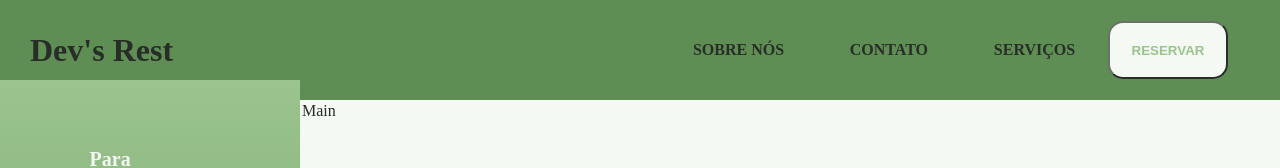
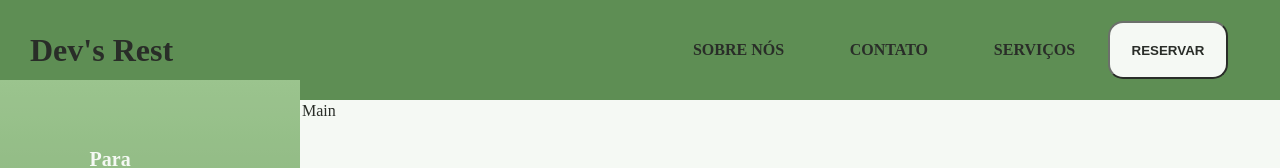
Before and after one commit to enricomartins018/mod5_devs_rest_hotel, a React (Vite) app: page / in a window 1280 px wide. In both pictures the pointer is over the button "RESERVAR". Shown: the top 168 px of the page. Built offline with nearby package versions, Linux system fonts and the light colour scheme.

Commit message:
criação do componente Button

```diff
--- a/src/components/Header/Header.module.css
+++ b/src/components/Header/Header.module.css
@@ -27,8 +27,7 @@ nav a {
 nav a:hover {
   color: black;
   font-size: 18px;
-  color: #daffc9
-
+  color: #daffc9;
 }
 
 button {
@@ -39,17 +38,13 @@ button {
   text-transform: uppercase;
   font-weight: bold;
   cursor: pointer;
-background-color:#b5dea4
-
-;
+  background-color: #b5dea4;
 }
 
 button:hover {
   width: 120px;
   height: 60px;
   transition: width 2s, height 4s;
-  color: #8fbd7f;
-
-  background-color: #fff
-  ;
+  color: #000000;
+  background-color: #fff;
 }
```
Also changed, not shown: src/components/Button/Button.jsx (added, +7 -0 lines).
